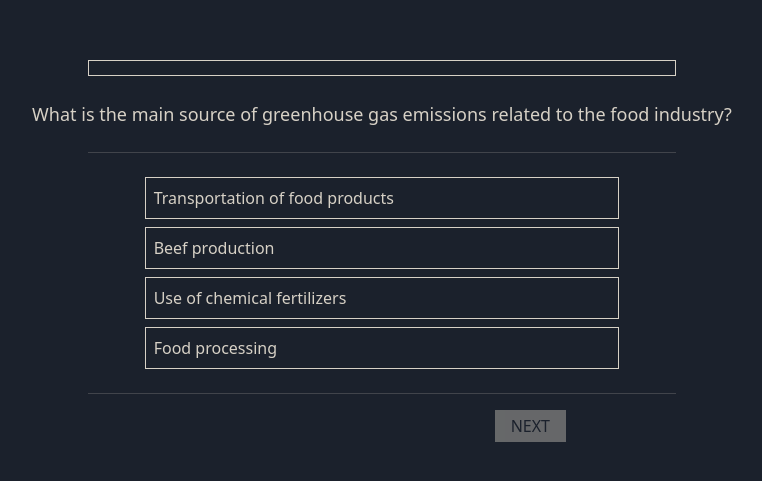
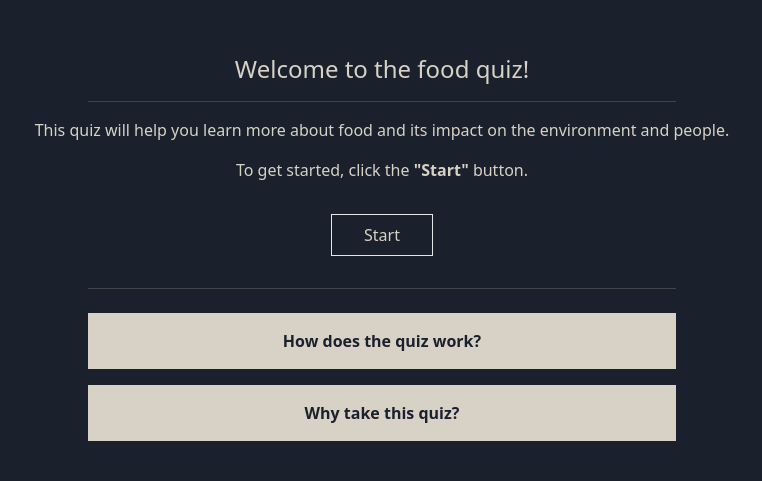
Before and after one commit to WSMomo/FoodPrint, a React (Vite) app: page / in a window 1280 px wide. Shown: the part 149-630 px from the top of the page, without its empty margins (258-1020 px from the left). Built offline with nearby package versions, Linux system fonts and the light colour scheme.

Commit message:
added home

```diff
--- a/src/App.tsx
+++ b/src/App.tsx
@@ -1,9 +1,12 @@
+import Home from "./assets/components/Home";
 import Quiz from "./assets/components/Quiz";
+import { useState } from "react";
 
 function App() {
+  const [isStarted, setIsStarted] = useState(false);
   return (
     <div className="flex flex-col justify-center items-center h-screen bg-main-color">
-      <Quiz />
+      {isStarted ? <Quiz /> : <Home setIsStarted={setIsStarted} />}
     </div>
   );
 }
--- /dev/null
+++ b/src/assets/components/Accordion.tsx
@@ -0,0 +1,31 @@
+import { useState } from "react";
+type Props = {
+  title: string;
+  children: React.ReactNode;
+};
+
+export default function Accordion({ title, children }: Props) {
+  const [isHidden, setIsHidden] = useState(true);
+  function handleClick() {
+    setIsHidden(!isHidden);
+  }
+  return (
+    <div
+      className={`
+      w-4/5 p-2 m-2
+    ${
+      isHidden
+        ? "bg-secondary-color text-main-color"
+        : "border border-secondary-color"
+    }`}
+    >
+      <h2
+        onClick={handleClick}
+        className="font-semibold m-2 cursor-pointer text-center"
+      >
+        {title}
+      </h2>
+      <p className={`${isHidden ? "hidden" : ""} p-2`}>{children}</p>
+    </div>
+  );
+}
--- a/src/assets/components/Answer.tsx
+++ b/src/assets/components/Answer.tsx
@@ -1,3 +1,5 @@
+import { useState, useEffect } from "react";
+
 type Props = {
   children: React.ReactNode;
   setHasClicked: (arg: boolean) => void;
@@ -5,23 +7,29 @@ type Props = {
   setAnswerIsClicked: (arg: boolean) => void;
 };
 
+const answerClicked: string = "bg-secondary-color text-main-color";
+
 export default function Answer({
   setHasClicked,
-  children,
   answerIsClicked,
   setAnswerIsClicked,
+  children,
 }: Props) {
-  const answerClicked = "bg-secondary-color text-main-color";
-
+  const [isClicked, setIsClicked] = useState(false);
   function handleClick() {
     setAnswerIsClicked(true);
     setHasClicked(false);
+    setIsClicked(true);
   }
+
+  useEffect(() => {
+    setIsClicked(false);
+  }, []);
 
   return (
     <div
       className={`border-secondary-color border-[1px] p-2 m-2 cursor-pointer md:hover:opacity-70  ${
-        answerIsClicked && answerClicked
+        isClicked && answerIsClicked && answerClicked
       }`}
       onClick={handleClick}
     >
--- /dev/null
+++ b/src/assets/components/Home.tsx
@@ -0,0 +1,42 @@
+import Accordion from "./Accordion";
+import Separator from "./Separator";
+
+type Props = {
+  setIsStarted: (arg: boolean) => void;
+};
+
+export default function Home({ setIsStarted }: Props) {
+  return (
+    <div className="bg-main-color text-secondary-color w-4/5 md:w-3/5 max-w-screen-md min-h-fit p-4 flex flex-col items-center">
+      <h1 className="text-2xl">Welcome to the food quiz!</h1>
+      <Separator />
+      <p className="text-left">
+        This quiz will help you learn more about food and its impact on the
+        environment and people.
+      </p>
+      <p className="m-4">
+        To get started, click the <span className="font-semibold">"Start"</span>{" "}
+        button.
+      </p>
+      <button
+        className="border px-8 py-2 md:hover:opacity-75 m-4"
+        onClick={() => setIsStarted(true)}
+      >
+        Start
+      </button>
+      <Separator />
+      <Accordion title="How does the quiz work?">
+        {" "}
+        The quiz is made up of a series of multiple-choice questions. For each
+        question, choose the option you think is correct. At the end of the
+        quiz, you will receive a score. Your score will be used to determine
+        your level of food knowledge.
+      </Accordion>
+      <Accordion title="Why take this quiz?">
+        Taking this quiz will help you learn more about food and its impact on
+        the environment and people. In addition, you will be able to share your
+        score with your friends on social media.
+      </Accordion>
+    </div>
+  );
+}
--- a/src/assets/components/ProgressionBar.tsx
+++ b/src/assets/components/ProgressionBar.tsx
@@ -3,10 +3,17 @@ type Props = {
 };
 export default function ProgressionBar({ progression }: Props) {
   console.log(progression);
-  const progressionValue: string = `w-[${progression}%]`;
   return (
-    <div className="w-4/5 bg-secondary-color border-secondary-color border-[1px] h-4">
-      <div className={`${progressionValue} h-full bg-main-color`}></div>
+    <div className="w-4/5 flex flex-col items-center justify-center">
+      <div className="w-fit border border-secondary-color text-secondary-color my-4 p-2">
+        {progression / 5}/20
+      </div>
+      <div className="w-4/5 bg-secondary-color border-secondary-color border-[1px] h-4">
+        <div
+          className={`h-full bg-main-color`}
+          style={{ width: `${progression}%` }}
+        ></div>
+      </div>
     </div>
   );
 }
```
